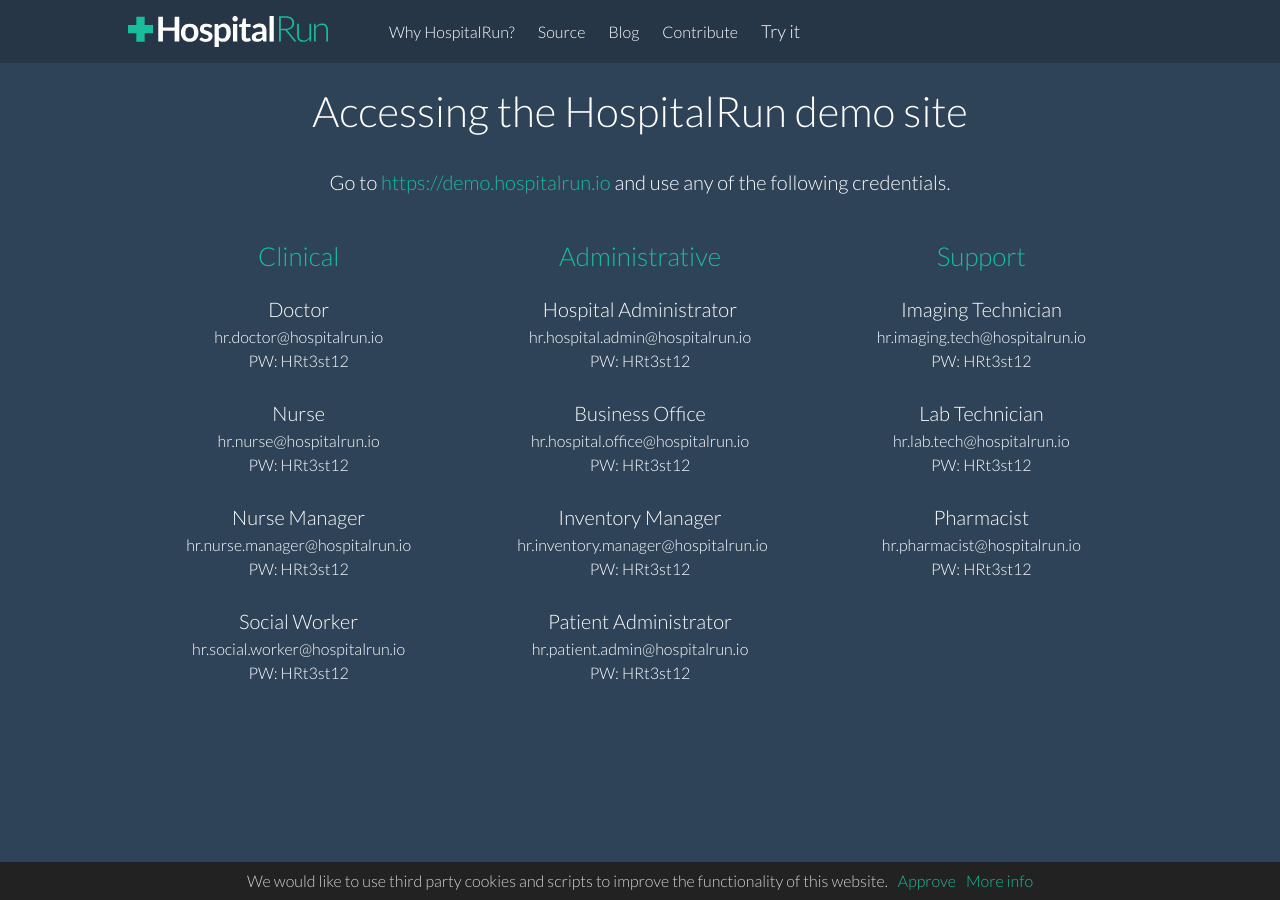
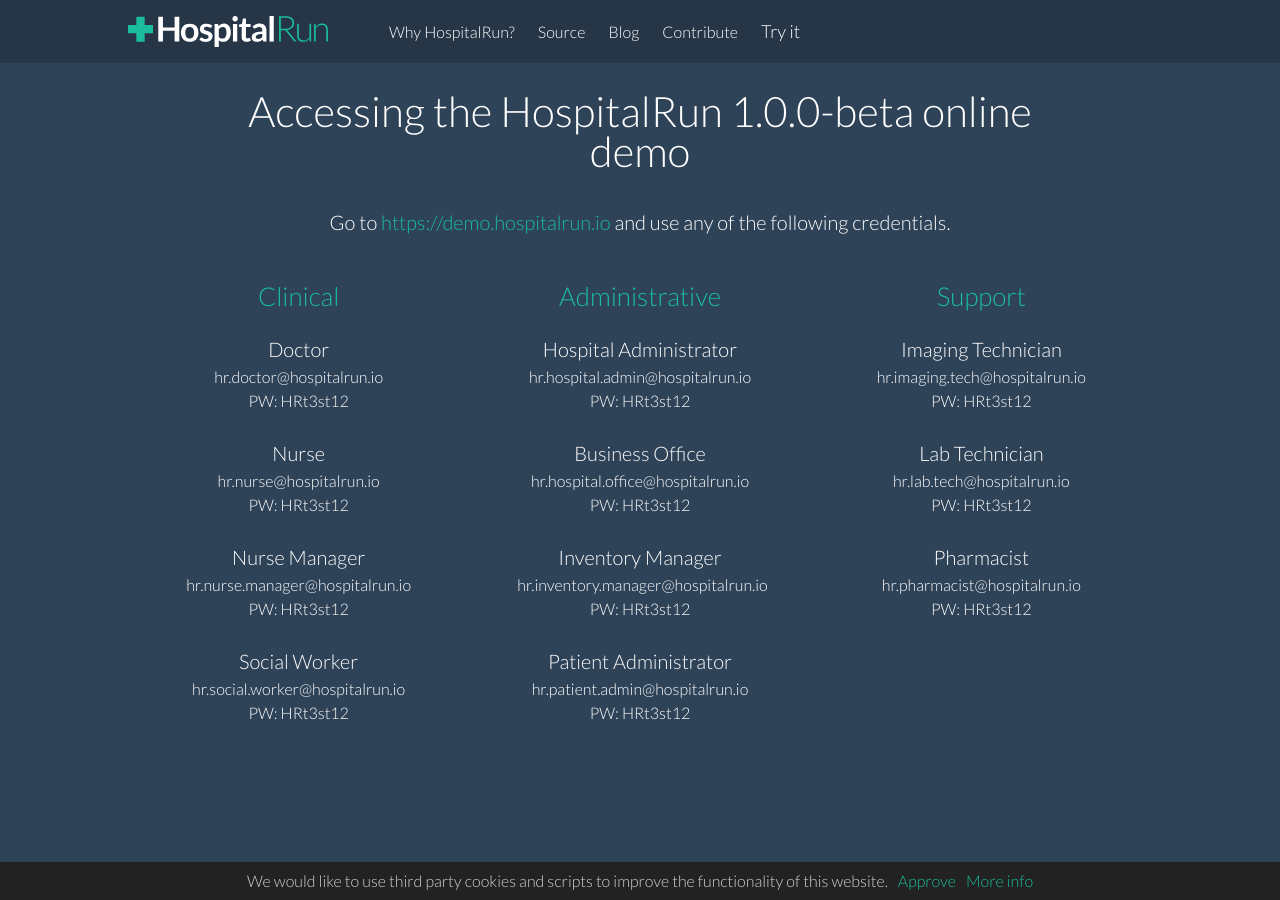
Before and after one commit to HospitalRun/hospitalrun.io, a Jekyll site: the page built from demo/index.md, in a window 1280 px wide. Built offline with Jekyll 4.4.1, drawn with Linux system fonts in a browser that asks for light colours; nearby versions of some CDN libraries.

Commit message:
Update index.md

```diff
--- a/demo/index.md
+++ b/demo/index.md
@@ -4,7 +4,7 @@ layout: default
 ---
 
 <div class="tryit-hero">
-  <h1 class="hero-heading">Accessing the HospitalRun demo site</h1>
+  <h1 class="hero-heading">Accessing the HospitalRun 1.0.0-beta online demo</h1>
   <p>Go to <a href="https://demo.hospitalrun.io" target="_blank" rel="noopener" >https://demo.hospitalrun.io</a> and use any of the following credentials.</p>
 </div>
 
```
